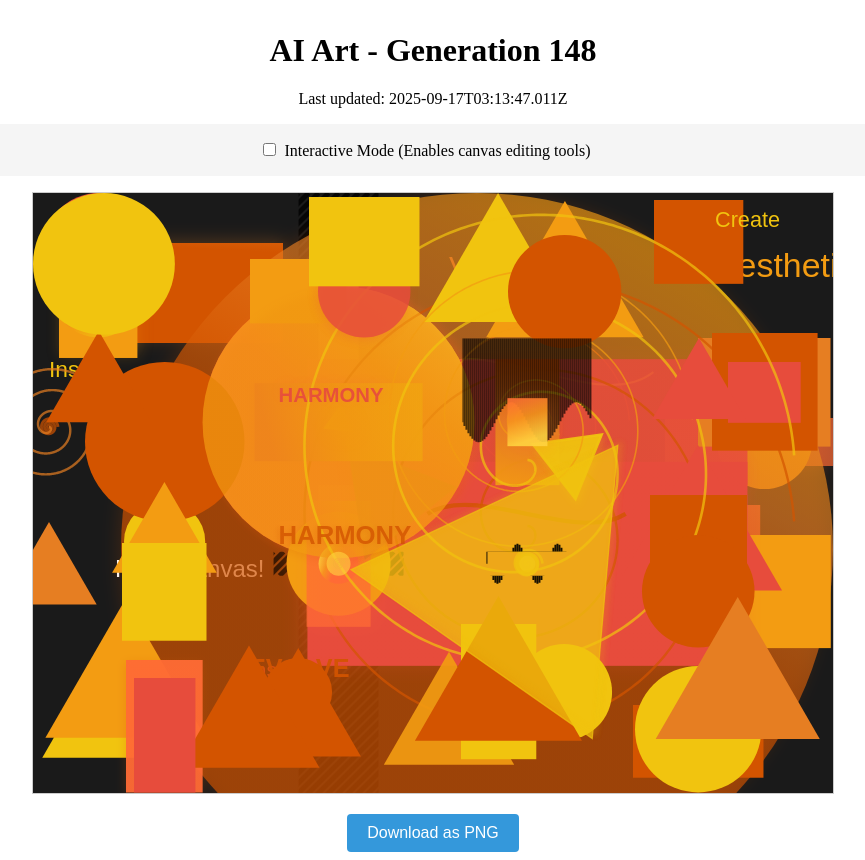
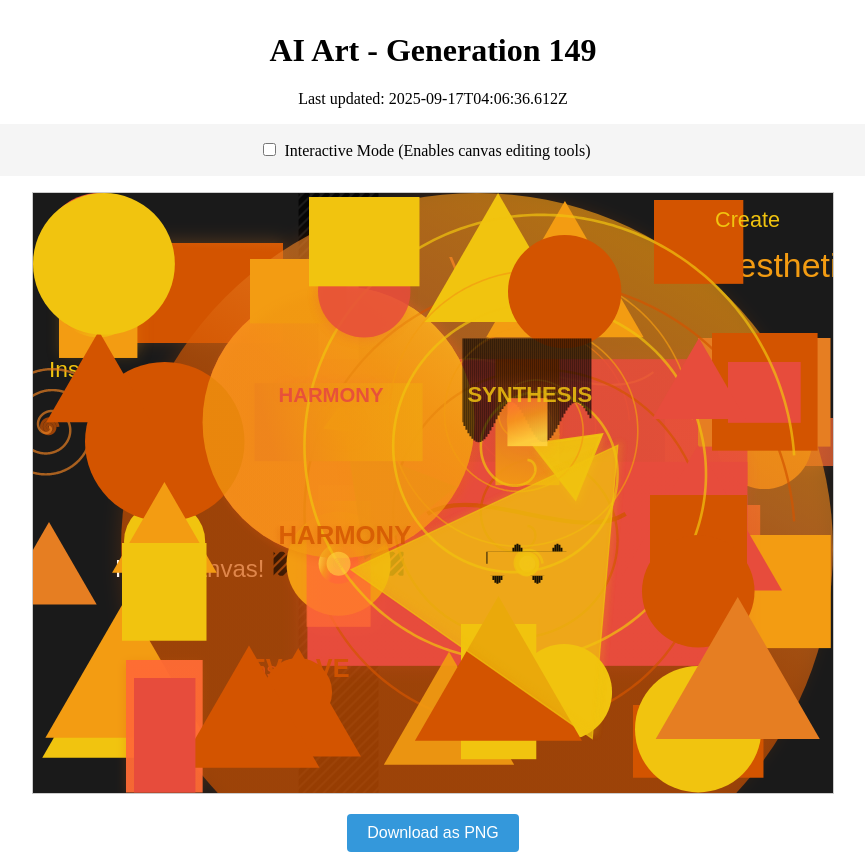
Before and after one commit to mcclowes/ai-art, a React (Vite) app: page / in a window 1280 px wide. Shown: the whole page, without its empty margins (207-1072 px from the left). Built offline with nearby package versions, Linux system fonts and the light colour scheme.

Commit message:
Improve artwork - Generation 149

```diff
--- a/src/artwork-state.ts
+++ b/src/artwork-state.ts
@@ -1661,9 +1661,36 @@ export const artworkState: ArtworkState = {
       },
       "opacity": 0.9100087675887388,
       "id": "gradient_rect_1758076197221"
+    },
+    {
+      "type": "text",
+      "x": 434.4375772558714,
+      "y": 209.17181705809645,
+      "text": "SYNTHESIS",
+      "font": "bold 22.035611561685688px Arial",
+      "fillStyle": "#e74c3c",
+      "gradient": {
+        "type": "radial",
+        "colors": [
+          "#e74c3c",
+          "#f39c12",
+          "#f1c40f"
+        ],
+        "direction": 169.7987064069061,
+        "centerX": 0.6202434048222112,
+        "centerY": 0.30745109032056844
+      },
+      "shadow": {
+        "blur": 10.024889022663325,
+        "color": "#e74c3c40",
+        "offsetX": 1.3228654156311244,
+        "offsetY": -4.925837563461566
+      },
+      "opacity": 0.8392914908417328,
+      "id": "gradient_text_1758081996612"
     }
   ],
-  "generation": 148,
-  "lastUpdated": "2025-09-17T03:13:47.011Z",
+  "generation": 149,
+  "lastUpdated": "2025-09-17T04:06:36.612Z",
   "cycleStarted": "2025-09-11T00:20:59.429Z"
 };
```
